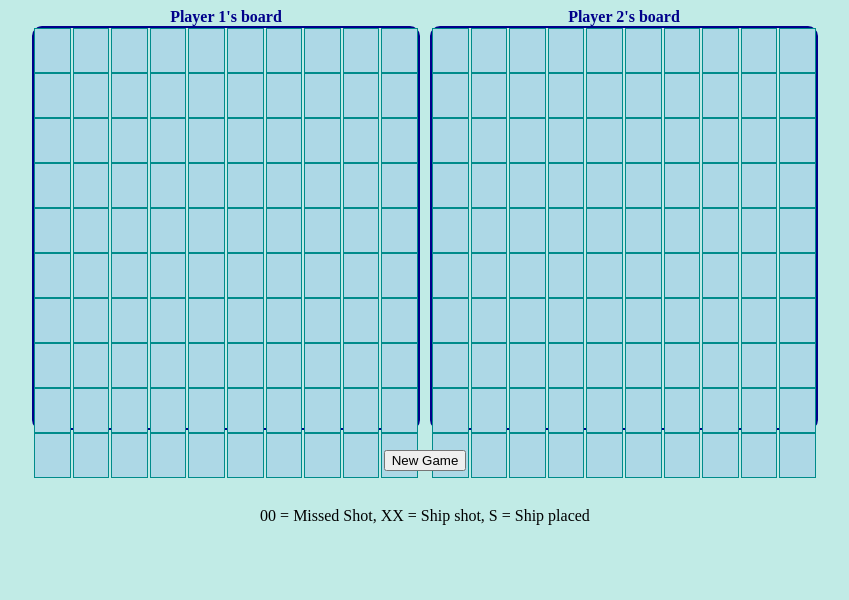
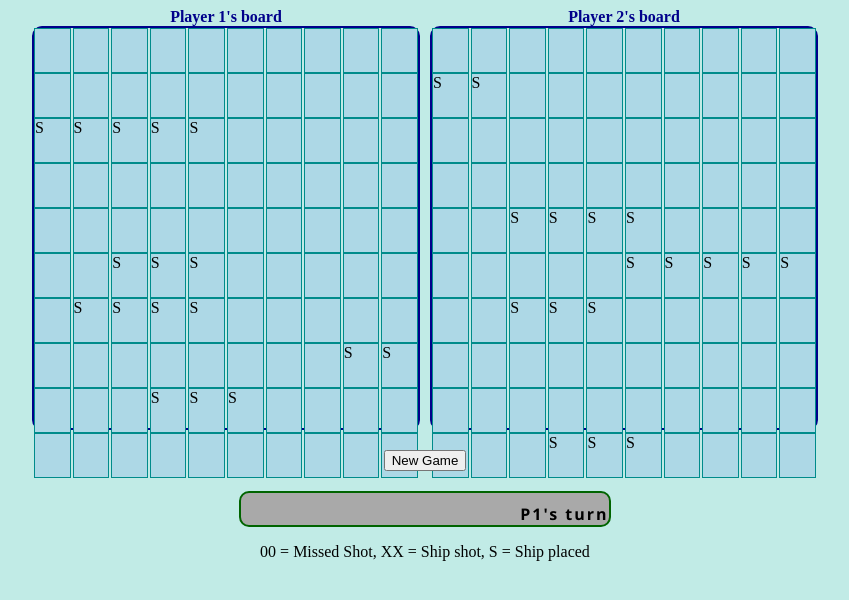
Before and after one commit to ric-projects/battleship, a website built with webpack: page src/template.html in a window 1280 px wide. Both pictures are taken after a click on the button "New Game". Shown: the whole page, without its empty margins (215-1064 px from the left). Built offline with nearby package versions, Linux system fonts and the light colour scheme.

Commit message:
Fixed randomizer to not place multiple ships on same row

```diff
--- a/src/DOMModule.js
+++ b/src/DOMModule.js
@@ -42,9 +42,11 @@ function renderBoard(player, board) {
       div2.id = "r" + i + j;
       div2.classList.add("div2");
 
-      div2.addEventListener("click", () => {
-        attack(i, j, player2, p2Board);
-      });
+      if (board.className == "boardP2") {
+        div2.addEventListener("click", () => {
+          attack(i, j, player2, p2Board);
+        });
+      }
 
       if (player.board.board[i][j].empty == false) {
         if (player.board.board[i][j].missedShot === true)
--- a/src/objectFactories.js
+++ b/src/objectFactories.js
@@ -114,12 +114,36 @@ let player2, player1;
 function newGame() {
   player1 = new Player("player 1", false);
   player1.board.createNewBoard();
+  // To add placement randomizer
+  randomizeShips(player1, p1Board);
+
   renderBoard(player1, p1Board);
   player2 = new Player("pc", true);
   player2.board.createNewBoard();
+  // to add cpu plac randomizer
+  randomizeShips(player2, p2Board);
   renderBoard(player2, p2Board);
 
   return { player1, player2 };
 }
-// let p1 = newGame().player1;
-// let p2 = newGame().player2;
+
+function randomizeShips(player, DOMboard) {
+  const shipSizes = [2, 3, 3, 4, 5];
+  let x, y;
+  let previousX = [];
+  for (let i = 0; i < shipSizes.length; i++) {
+    x = Math.round(Math.random() * 9);
+    y = Math.round(Math.random() * 9);
+    if (y + i > 9) y = 9 - i;
+    while (
+      player.board.board[x][y].empty === false ||
+      previousX.includes(x) === true
+    ) {
+      x = Math.round(Math.random() * 9);
+      y = Math.round(Math.random() * 9);
+    }
+    previousX.push(x);
+    placeShip(x, y, shipSizes[i], player, DOMboard);
+    console.log(x, y, player);
+  }
+}
--- a/src/template.html
+++ b/src/template.html
@@ -22,6 +22,7 @@
       <button class="newGame">New Game</button>
     </div>
     <div class="legend">
+      <div class="instructions">Press New Game</div>
       <p class="">00 = Missed Shot, XX = Ship shot, S = Ship placed</p>
     </div>
   </body>
```
